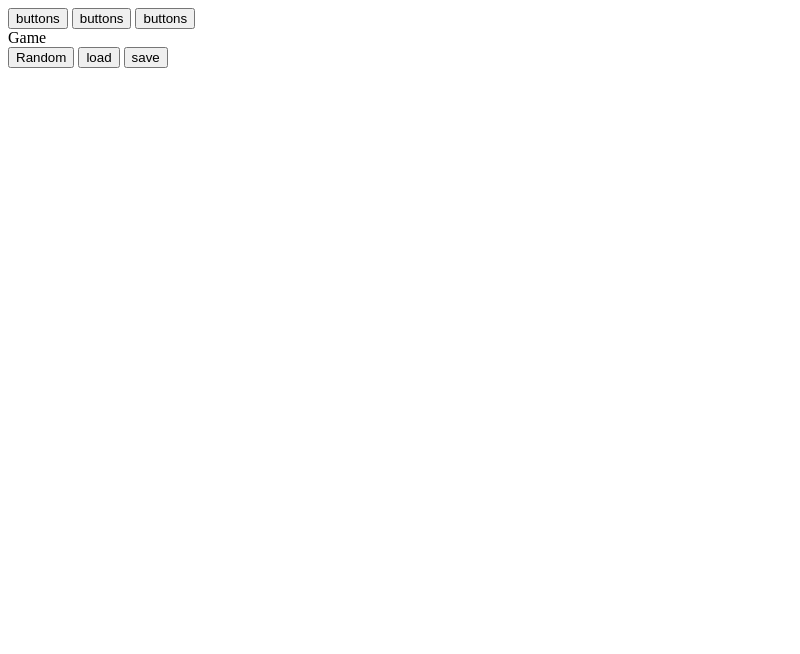
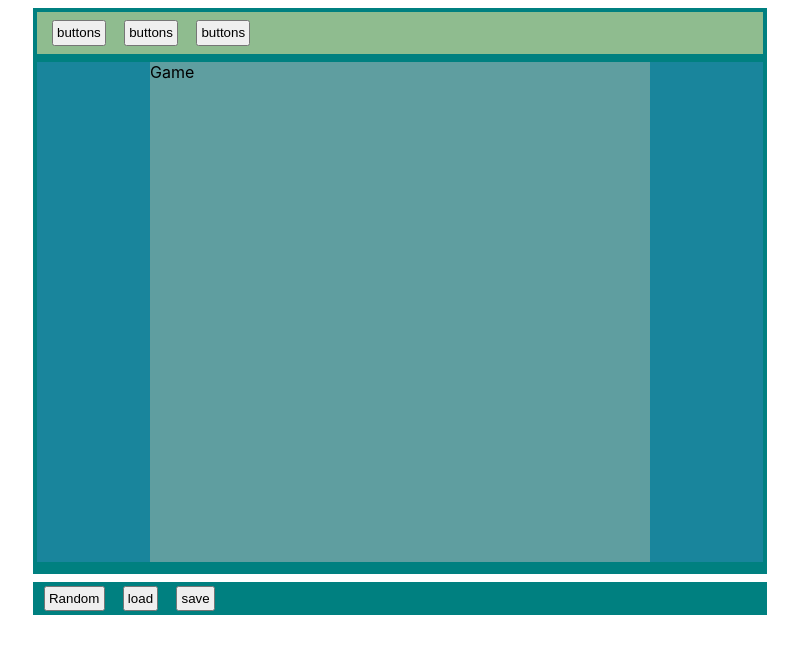
Before and after one commit to Rainymy/SnakeAI, an Electron app: page index.html in a window 800 px wide. Drawn offline with Linux system fonts and the light colour scheme; the site is published under a folder, as on GitHub Pages, so addresses that start at the root find nothing.

Commit message:
Update index.html

```diff
--- a/index.html
+++ b/index.html
@@ -4,7 +4,7 @@
     <meta charset="UTF-8">
     <!-- <meta http-equiv="Content-Security-Policy" content="default-src 'self'"> -->
     <title>SnakeAI</title>
-    <link rel="stylesheet" href="/src/CSS/index.css">
+    <link rel="stylesheet" href="./src/CSS/index.css">
   </head>
   <body>
     <div class="game-board">
```
